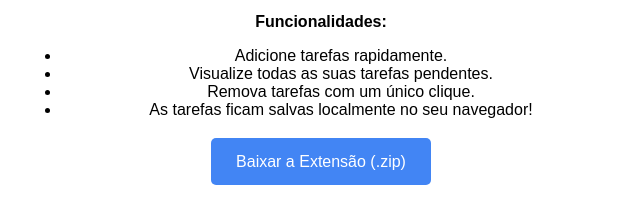
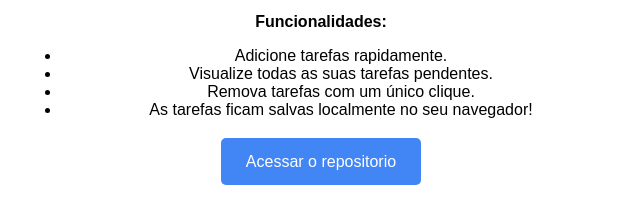
Before and after one commit to Pedroprogs/-bootcamp2-chrome-ext-Pedro-christ, a browser extension: page docs/index.html in a window 1280 px wide. Shown: the part 177-400 px from the top of the page, without its empty margins (319-959 px from the left). Drawn offline with Linux system fonts and the light colour scheme.

Commit message:
Update index.html

```diff
--- a/docs/index.html
+++ b/docs/index.html
@@ -22,7 +22,7 @@
             <li>As tarefas ficam salvas localmente no seu navegador!</li>
         </ul>
         <br>
-        <a href="https://drive.google.com/drive/folders/1Mgj3Xu-aNuhWrK5YB53C9rO4WfAYPDNA?usp=sharing" class="button">Baixar a Extensão (.zip)</a>
+        <a href="https://github.com/Pedroprogs/-bootcamp2-chrome-ext-Pedro-christ.git" class="button">Acessar o repositorio </a>
     </div>
 </body>
 </html>
```
